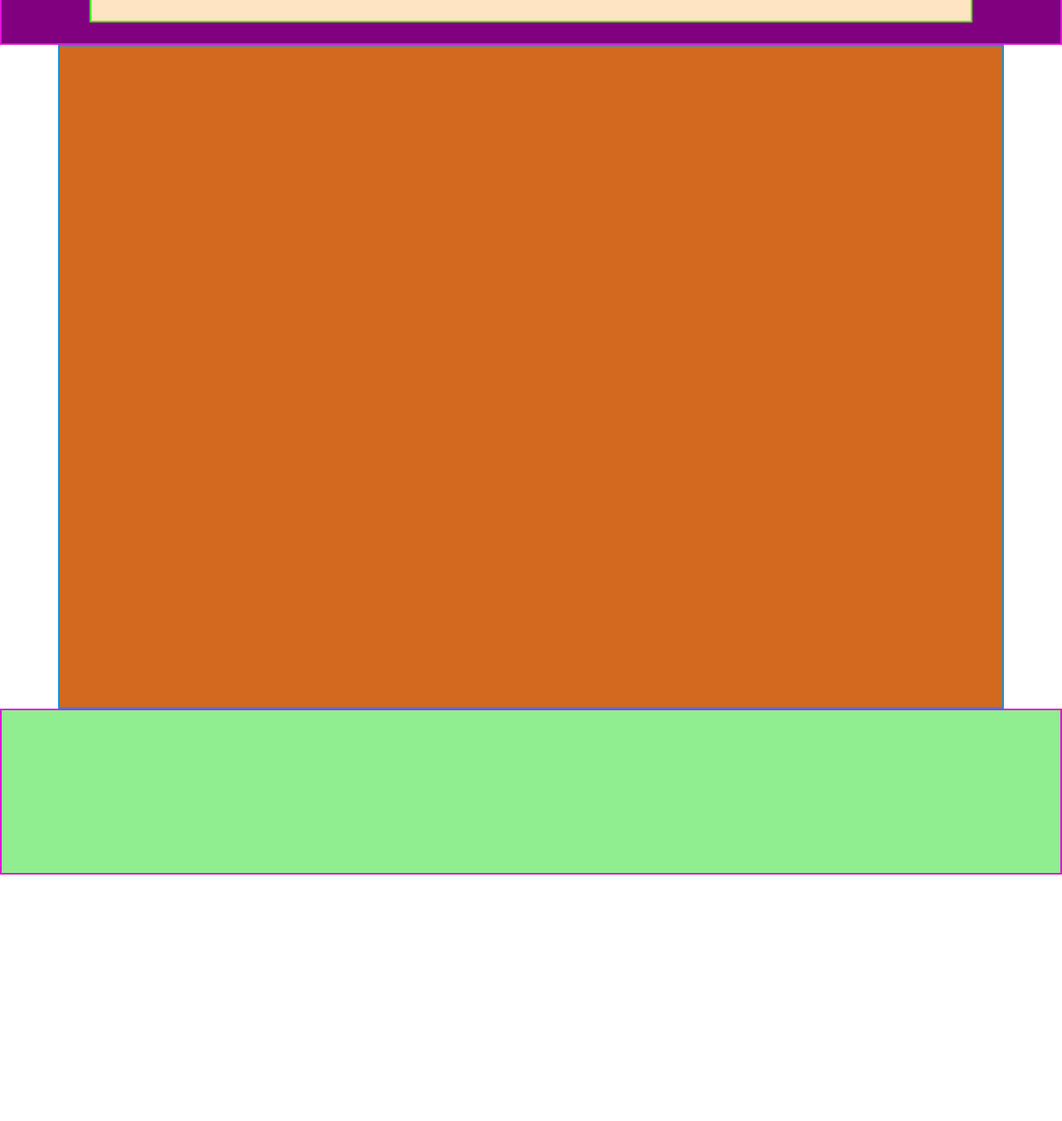
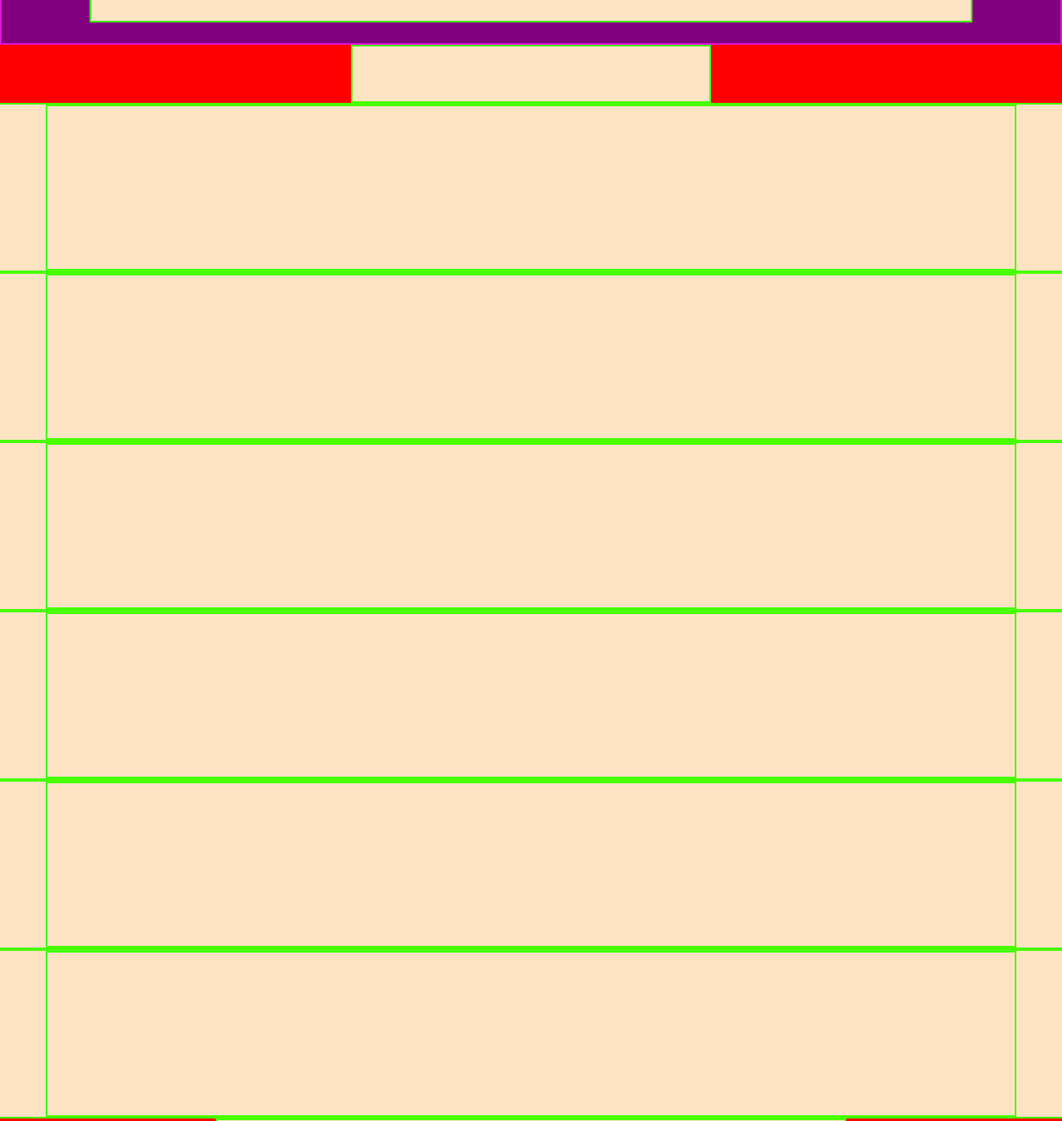
Before and after one commit to EnxhiHoxhaj/html-css-bootstrap-freelancer, a plain HTML site: page index.html in a window 1280 px wide. Shown: the part 420-1771 px from the top of the page at 83% size. Before the commit the page ends 1474 px from the top, so only its background shows below. Drawn offline with nearby package versions, Linux system fonts and the light colour scheme.

Commit message:
Layout mobile dei contenitori terminato

```diff
--- a/index.html
+++ b/index.html
@@ -23,10 +23,46 @@
         </section>
     </header>
     <!--main contenenti le sezioni che scrollano che scrolla-->
-    <main class="container-sm container-md container-lg">
+    <main class="containerfluid">
+        <!--Portfolio-->
+        <section class="row justify-content-center">
+            <div class="col-4"></div>
+        </section>
+        <!--Immagini-->
+        <section class="row justify-content-center img-portfolio">
+            <div class="col-12 flex align-items-center">
+                <div class="col-11"></div>
+            </div>
+            <div class="col-12 flex align-items-center">
+                <div class="col-11"></div>
+            </div>
+            <div class="col-12 flex align-items-center">
+                <div class="col-11"></div>
+            </div>
+            <div class="col-12 flex align-items-center">
+                <div class="col-11"></div>
+            </div>
+            <div class="col-12 flex align-items-center">
+                <div class="col-11"></div>
+            </div>
+            <div class="col-12 flex align-items-center">
+                <div class="col-11"></div>
+            </div>
+        </section>
+        <!--About Us-->
+        <section class="row justify-content-center about-us">
+            <div class="col-7"></div>
+        </section>
+        <!--Contact me-->
+        <section class="row justify-content-center contact-me">
+            <div class="col-7"></div>
+        </section>
     </main>
     <!--Fotter diviso in due parti-->
-    <footer class="container-fluid">
+    <footer class="containerfluid">
+        <section class="row justify-content-center contact-me">
+            <div class="col-9"></div>
+        </section>
     </footer>
 </body>
 </html>
--- a/style.css
+++ b/style.css
@@ -26,7 +26,7 @@
     min-height: 70px;
 }
 
-.row:last-child{
+.row.align-items-center:last-child{
     background-color: purple;
     min-height: 400px;
 }
@@ -41,7 +41,19 @@
     min-height: 350px;
 }
 
-.col-6.flex {
+.flex {
     display: flex;
-    justify-content: flex-end;
 }
+
+.img-portfolio div {
+    min-height: 200px;
+    justify-content: center;
+}
+
+.about-us, .contact-me {
+    min-height: 400px;
+}
+
+footer .row {
+    background-color: black;
+}
```
